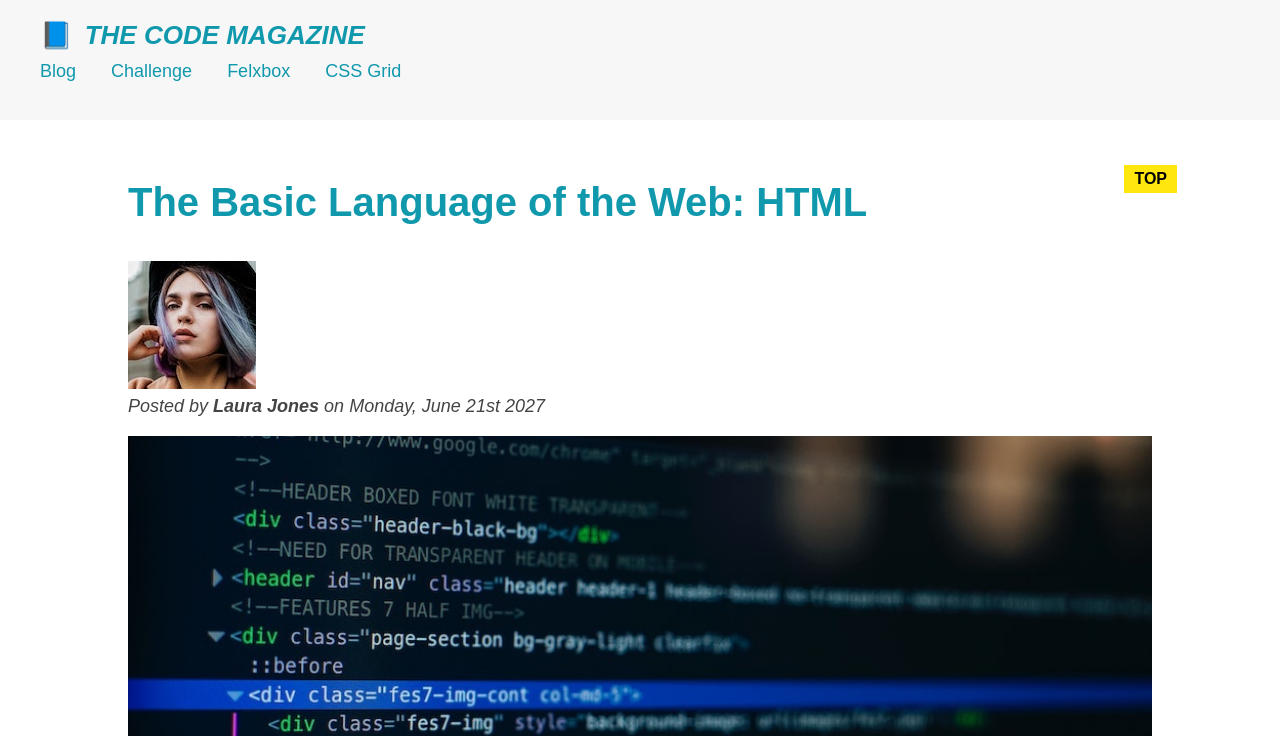
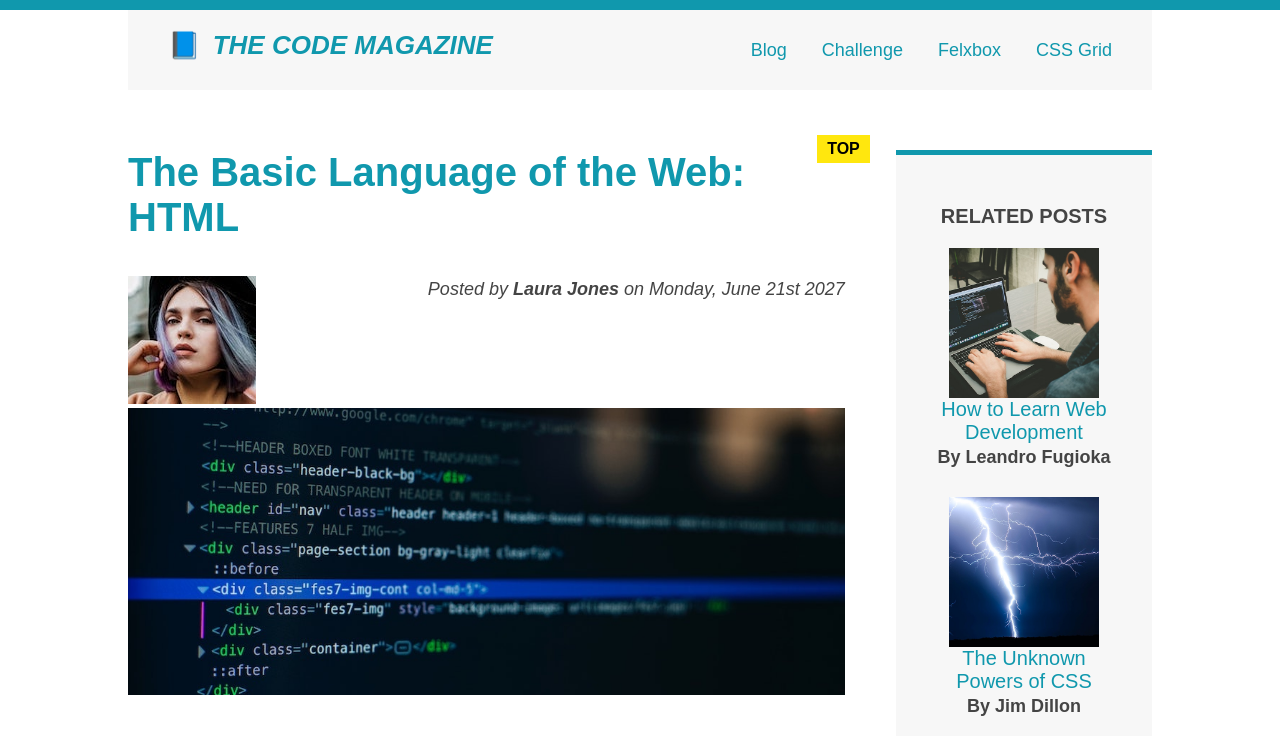
Before and after one commit to leofugioka/html_css_section_4, a plain HTML site: page index.html in a window 1280 px wide. Shown: the top 736 px of the page. Drawn offline with Linux system fonts and the light colour scheme.

Commit message:
Adding box size

```diff
--- a/css/reset.css
+++ b/css/reset.css
@@ -1,4 +1,5 @@
 * {
   margin: 0;
   padding: 0;
+  box-sizing: border-box;
 }
--- a/css/styles.css
+++ b/css/styles.css
@@ -8,6 +8,7 @@
 body {
   font-family: sans-serif;
   color: #444444;
+  border-top: 10px solid #1098ad;
   position: relative;
 }
 
@@ -43,8 +44,7 @@ aside {
   background-color: #f7f7f7;
   border-top: 5px solid #1098ad;
   border-bottom: 5px solid #1098ad;
-  padding: 50px 0;
-  width: 500px;
+  padding: 50px 40px;
 }
 
 /* SMALLER ELEMENTS */
@@ -74,6 +74,7 @@ h4 {
   font-size: 20px;
   text-transform: uppercase;
   text-align: center;
+  margin-bottom: 20px;
 }
 
 p {
@@ -186,3 +187,34 @@ h2::after {
   top: -15px;
   right: -25px;
 }
+
+/*  FLOATS */
+.author-img {
+  float: left;
+}
+
+.author {
+  float: right;
+}
+
+h1 {
+  float: left;
+}
+
+nav {
+  float: right;
+}
+
+article {
+  width: 70%;
+  float: left;
+}
+
+aside {
+  width: 25%;
+  float: right;
+}
+
+footer {
+  clear: both;
+}
--- a/index.html
+++ b/index.html
@@ -10,6 +10,7 @@
     <link rel="stylesheet" href="css/styles.css" />
   </head>
   <body>
+    <div class="container">
       <header class="main-header">
         <h1>📘 The Code Magazine</h1>
 
@@ -20,13 +21,11 @@
           <a href="#">CSS Grid</a>
         </nav>
       </header>
-
-    <div class="container">
       <article>
         <header class="post-header">
           <h2>The Basic Language of the Web: HTML</h2>
           <!-- Laura Jones profile picture -->
-          <img src="img/laura-jones.jpg" alt="Heedshot of Laura Jones" />
+          <img class="author-image" src="img/laura-jones.jpg" alt="Heedshot of Laura Jones" />
           <p class="author">Posted by <strong>Laura Jones</strong> on Monday, June 21st 2027</p>
           <!-- Main blog post image -->
           <img class="post-image" src="img/post-img.jpg" alt="HTML code on a screen" />
```
Lines whose indentation alone changed are shown as unchanged.
